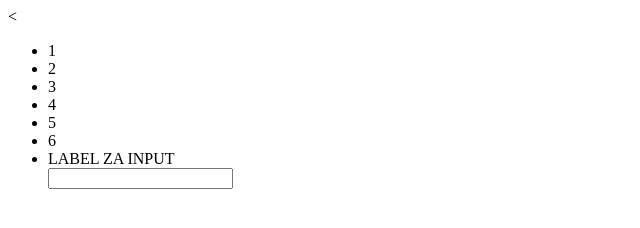
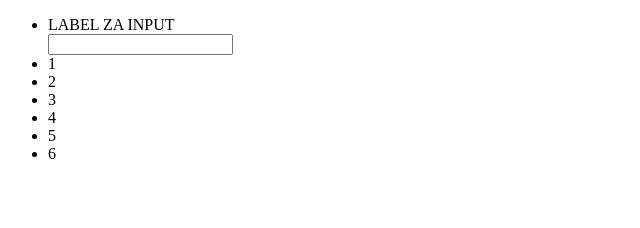
Before and after one commit to goranmandiccrs/CRS-TRAINING, a plain HTML site: page index.html in a window 1280 px wide. Shown: the whole page, without its empty margins (0-640 px from the left). Drawn offline with Linux system fonts and the light colour scheme.

Commit message:
created unordered list

```diff
--- a/index.html
+++ b/index.html
@@ -5,12 +5,16 @@
     <meta name="viewport" content="width=device-width, initial-scale=1.0">
     <meta http-equiv="X-UA-Compatible" content="ie=edge">
     <title>Document</title>
-    <script src="index.js"></script>
+
+    <!--<script
+    src="https://code.jquery.com/jquery-3.3.1.js"
+    integrity="sha256-2Kok7MbOyxpgUVvAk/HJ2jigOSYS2auK4Pfzbm7uH60="
+    crossorigin="anonymous"></script>-->
     <title>CRS</title>
 </head>
 <body>
-    <<ul>
-        <li>1</li>
+    <ul id="myList">
+        <!--<li>1</li>
 
         <li>2</li>
 
@@ -20,7 +24,7 @@
 
         <li>5</li>
 
-        <li>6</li>
+        <li>6</li> -->
 
         <li>
             <label for="myInput">LABEL ZA INPUT</label>
@@ -28,5 +32,6 @@
             <input id="myInput" name="myInput" type="text">
         </li>
     </ul>
+    <script src="index.js"></script>
 </body>
 </html>
--- a/index.js
+++ b/index.js
@@ -1,2 +1,19 @@
 console.log("Hello World");
-alert("Hello world!");
+//alert("Hello world!");
+
+var array = [];
+
+array[0] = 'Hi Bob';
+array[1] = 'Hi J';
+
+console.log(array);
+
+var newArray = [1, 2, 3, 4, 5, 6];
+
+var listRef = document.querySelector('#myList');
+console.log(listRef);
+//console.log(window);
+
+newArray.forEach(function(el){
+    listRef.innerHTML += "<li>" + el + "</li>"
+});
```
